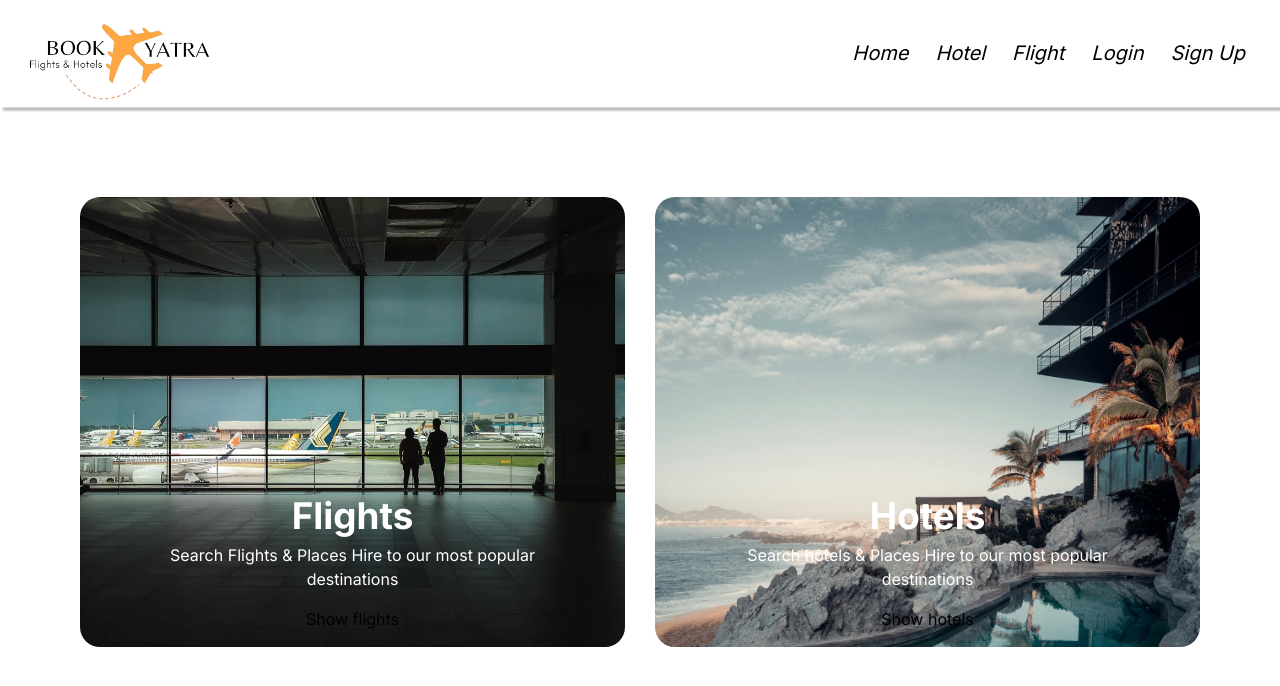
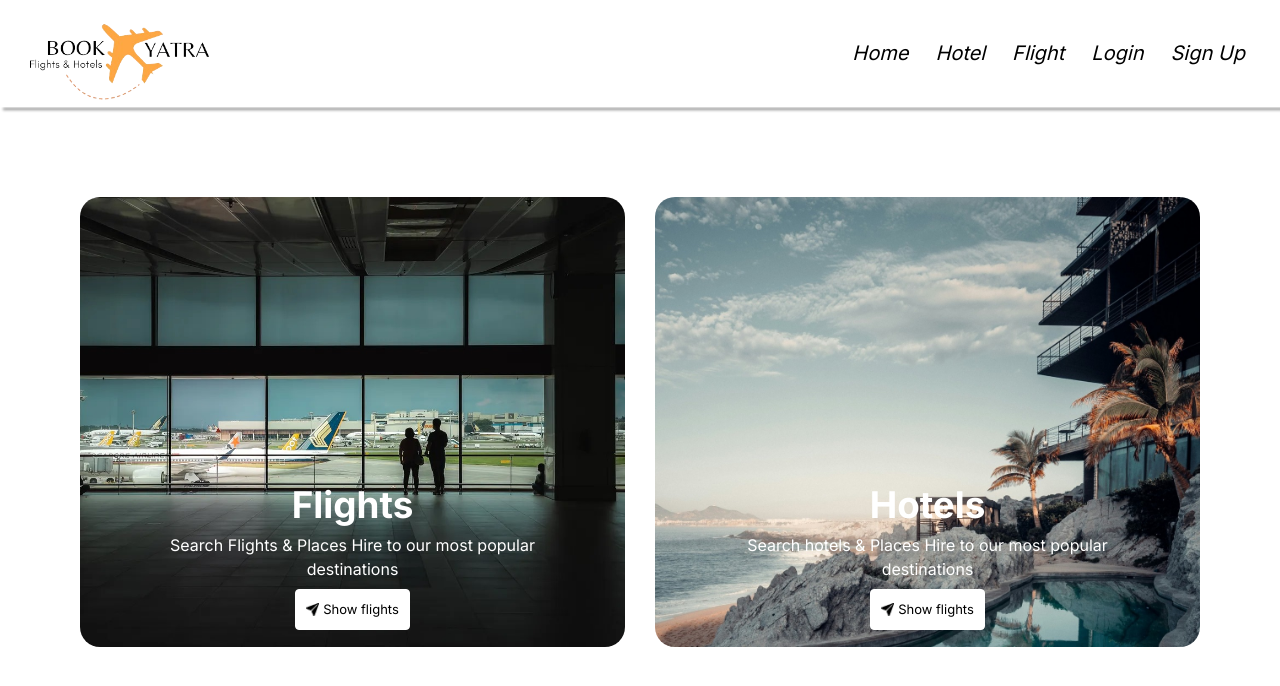
Before and after one commit to Zainul884/BookYatra, a Next.js app in the folder Team/bookyatraa/: page /homepage in a window 1280 px wide. Shown: the top 686 px of the page. Built offline with nearby package versions, Linux system fonts and the light colour scheme.

Commit message:
link done

```diff
--- a/Team/bookyatraa/app/globals.css
+++ b/Team/bookyatraa/app/globals.css
@@ -181,8 +181,33 @@ html, body{
 }
 
 .flightWords, .hotelWords{
+  font-size: medium;
   color: white;
-  margin-bottom: 1rem;
-  margin-inline: 30px;
+  margin-bottom: 0.5rem;
+  margin-inline: 50px;
   text-align: center;
 }
+
+.flightlink, .hotellink {
+  text-decoration: black;
+  font-size: small;
+}
+
+.flightSearchBox , .hotelSearchBox{
+  border: 1px solid white;
+  border-radius: 4px;
+  background-color: white;
+  padding: 10px;
+  margin-bottom: 1px;
+  padding-inline: 10px;
+  display: flex;
+  justify-content: space-between;
+}
+
+
+.vector-pic{
+  width: 13px;
+  height: 13px;
+  margin-right: 4px;
+  margin-top: 3px;
+}
--- a/Team/bookyatraa/app/homepage/page.js
+++ b/Team/bookyatraa/app/homepage/page.js
@@ -27,7 +27,10 @@ function Home() {
             <div className='flight-content'>
               <h2 className='flightsHome'>Flights</h2>
               <p className='flightWords'>Search Flights & Places Hire to our most popular destinations</p>
-              <Link href="./flight" className="flightlink">Show flights</Link>
+              <div className='flightSearchBox'>
+                <img src="./Images Capstone/Vector.png" alt='vector' className='vector-pic'/>
+                <Link href="./flight" className="flightlink">Show flights</Link>
+              </div>
             </div>
           </div>
           <div className="hotel">
@@ -35,7 +38,10 @@ function Home() {
             <div className='hotel-content'>
               <h2 className='hotelsHome'>Hotels</h2>
               <p className='hotelWords'>Search hotels & Places Hire to our most popular destinations</p>
-              <Link href="./flight" className="hotellink">Show hotels</Link>
+              <div className='hotelSearchBox'>
+                <img src="./Images Capstone/Vector.png" alt='vector' className='vector-pic'/>
+                <Link href="./hotel" className="hotellink">Show flights</Link>
+              </div>
             </div>
           </div>
         </div>
```
Also changed, not shown: Team/bookyatraa/public/Images Capstone/Vector.png (added).
